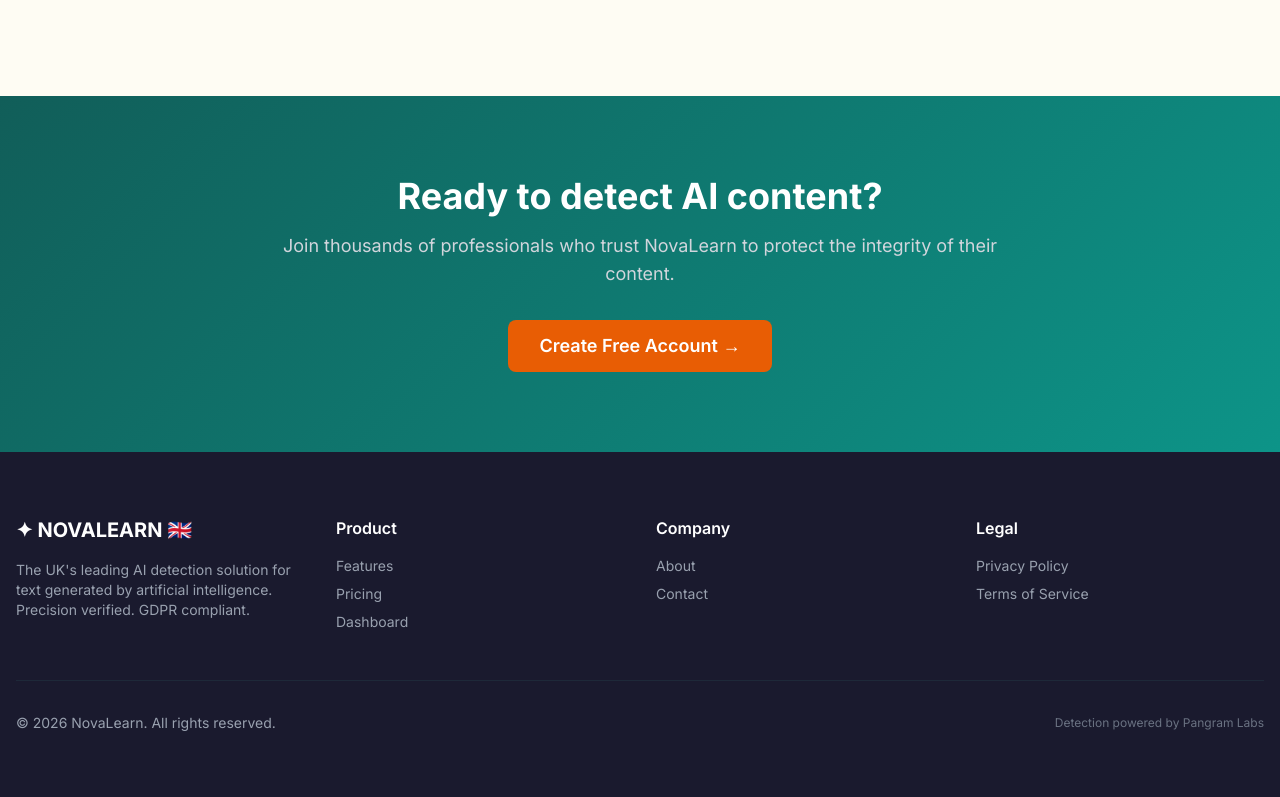
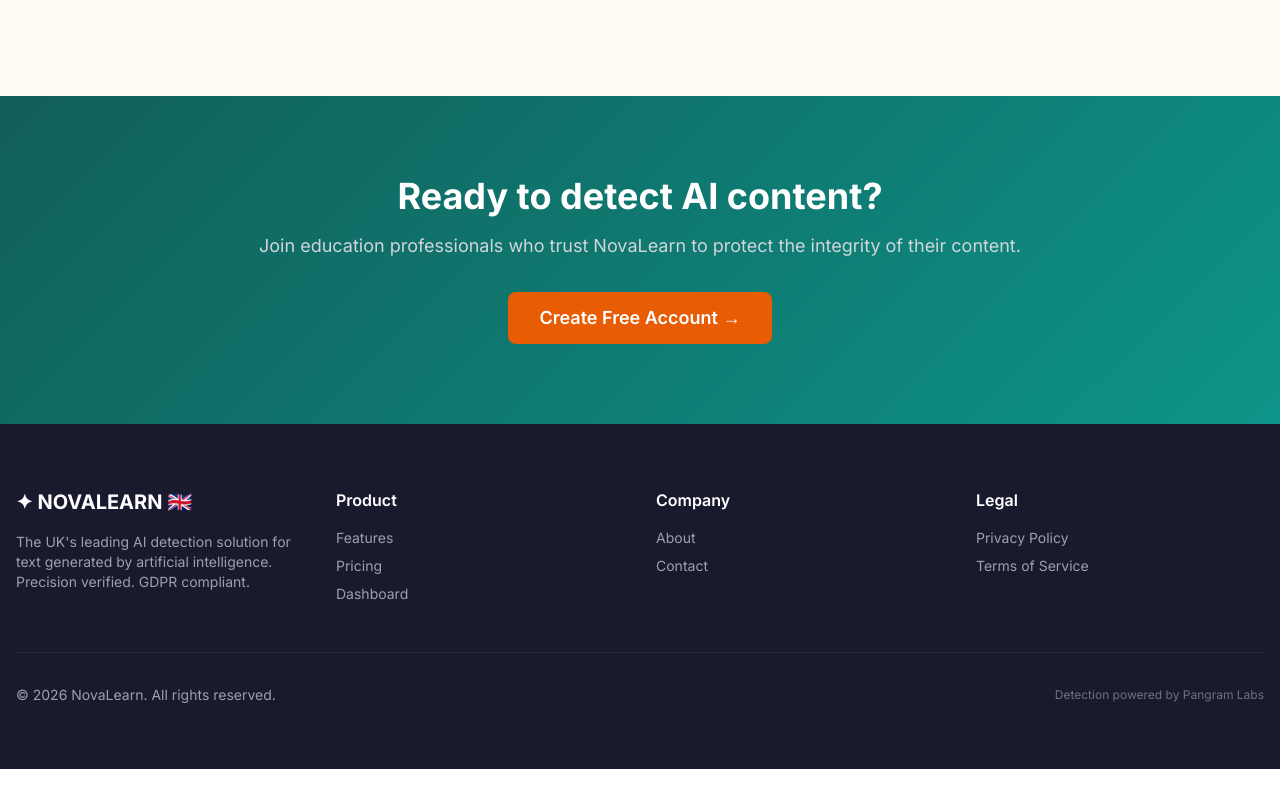
Before and after one commit to larsj45/novalearn-uk, a Next.js app: page / in a window 1280 px wide. Shown: the part 3429-4226 px from the top of the page. After the commit the page ends 4198 px from the top, so only its background shows below. Built offline with nearby package versions, Linux system fonts and the light colour scheme.

Commit message:
fix: update CTA copy to avoid overclaiming

```diff
--- a/src/app/page.tsx
+++ b/src/app/page.tsx
@@ -277,7 +277,7 @@
             Ready to detect AI content?
           </h2>
           <p className="text-gray-300 mt-4 text-lg">
-            Join thousands of professionals who trust NovaLearn
+            Join education professionals who trust NovaLearn
             to protect the integrity of their content.
           </p>
           <Link href="/signup" className="btn-primary text-lg px-8 py-4 mt-8 inline-block">
```
